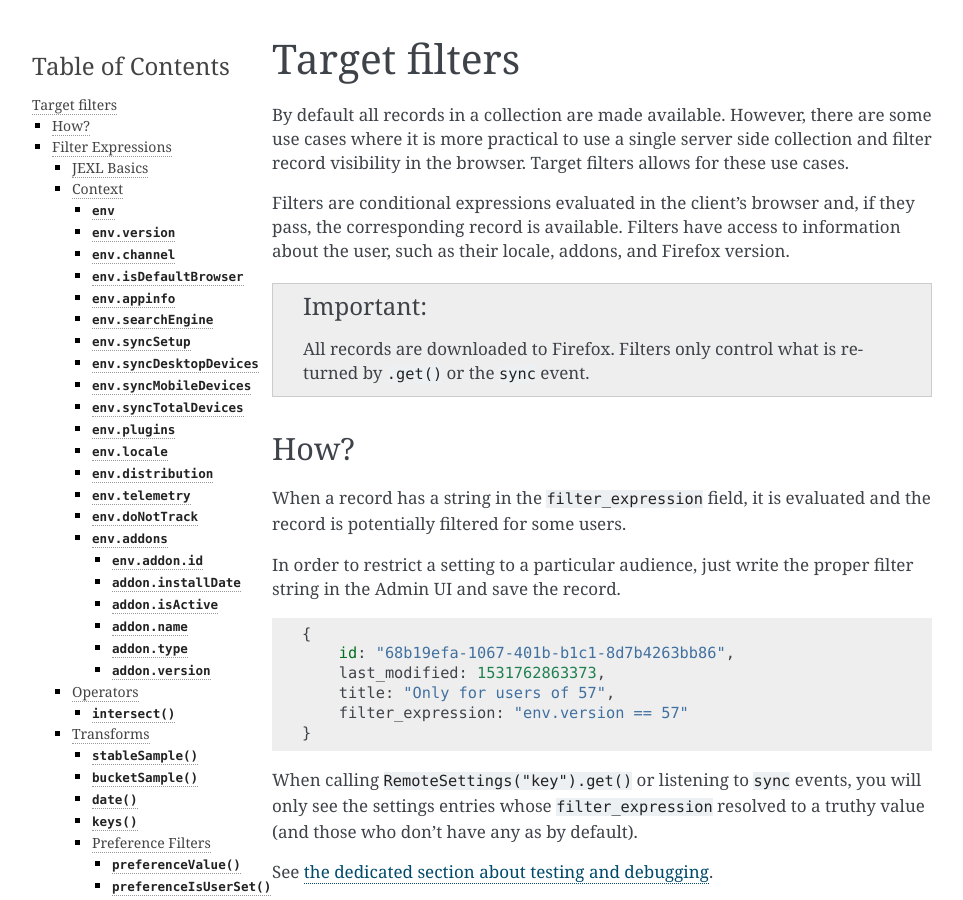
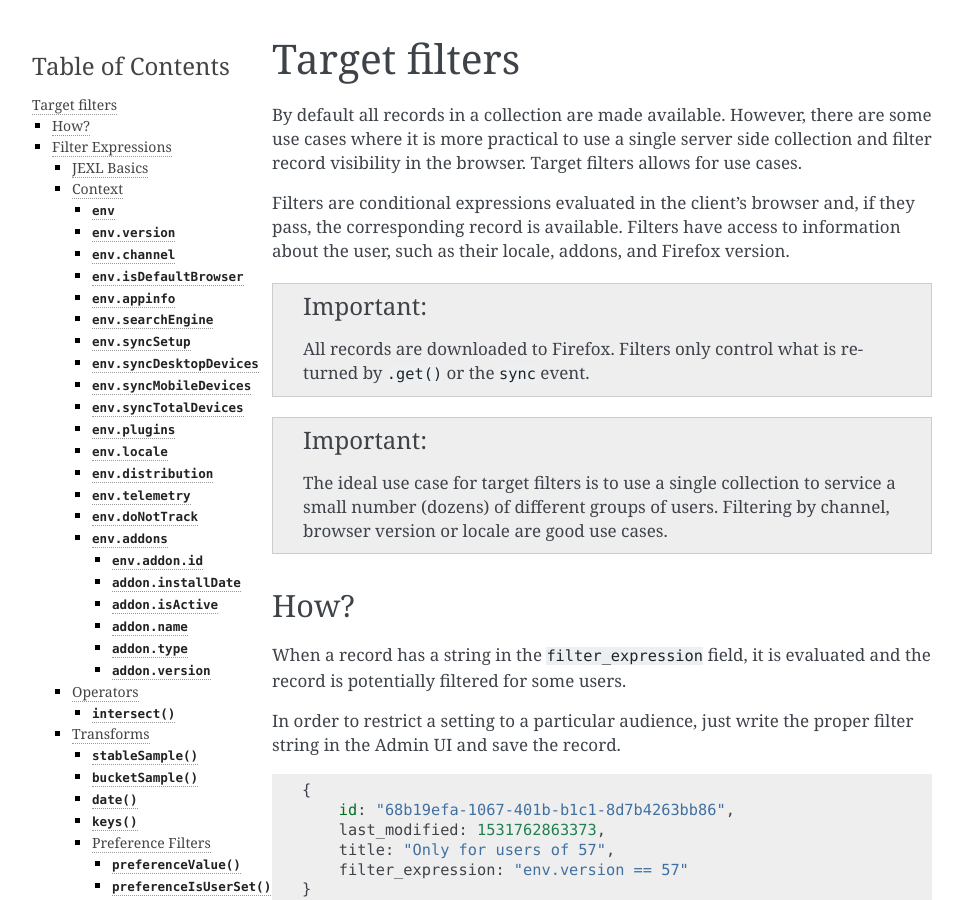
Before and after one commit to mozilla/remote-settings, a Sphinx documentation site: the page built from docs/target-filters.rst, in a window 1280 px wide and 900 px high. Shown: the whole window, without its empty margins (148-1111 px from the left). Built offline with Sphinx 7.4.7, drawn with Linux system fonts in a browser that asks for light colours.

Commit message:
add a recommendation about ideal target filter use case

```diff
--- a/docs/target-filters.rst
+++ b/docs/target-filters.rst
@@ -3,12 +3,15 @@
 Target filters
 ==============
 
-By default all records in a collection are made available.  However, there are some use cases where it is more practical to use a single server side collection and filter record visibility in the browser.  Target filters allows for these use cases.
+By default all records in a collection are made available.  However, there are some use cases where it is more practical to use a single server side collection and filter record visibility in the browser.  Target filters allows for use cases.
 
 Filters are conditional expressions evaluated in the client's browser and, if they pass, the corresponding record is available. Filters have access to information about the user, such as their locale, addons, and Firefox version.
 
 .. important::
    All records are downloaded to Firefox.  Filters only control what is returned by ``.get()`` or the ``sync`` event.
+
+.. important::
+   The ideal use case for target filters is to use a single collection to service a small number (dozens) of different groups of users.  Filtering by channel, browser version or locale are good use cases.
 
 
 How?
```
